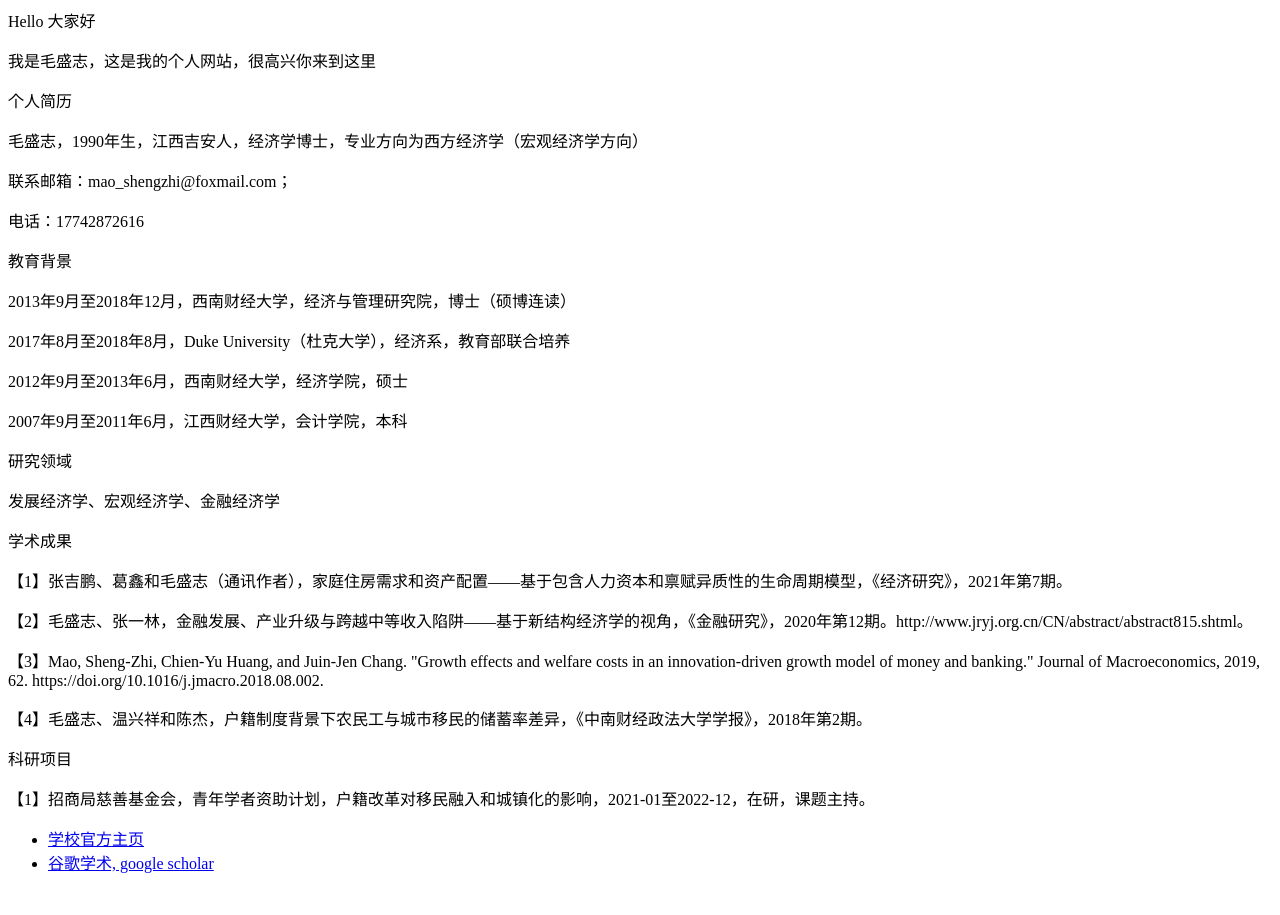
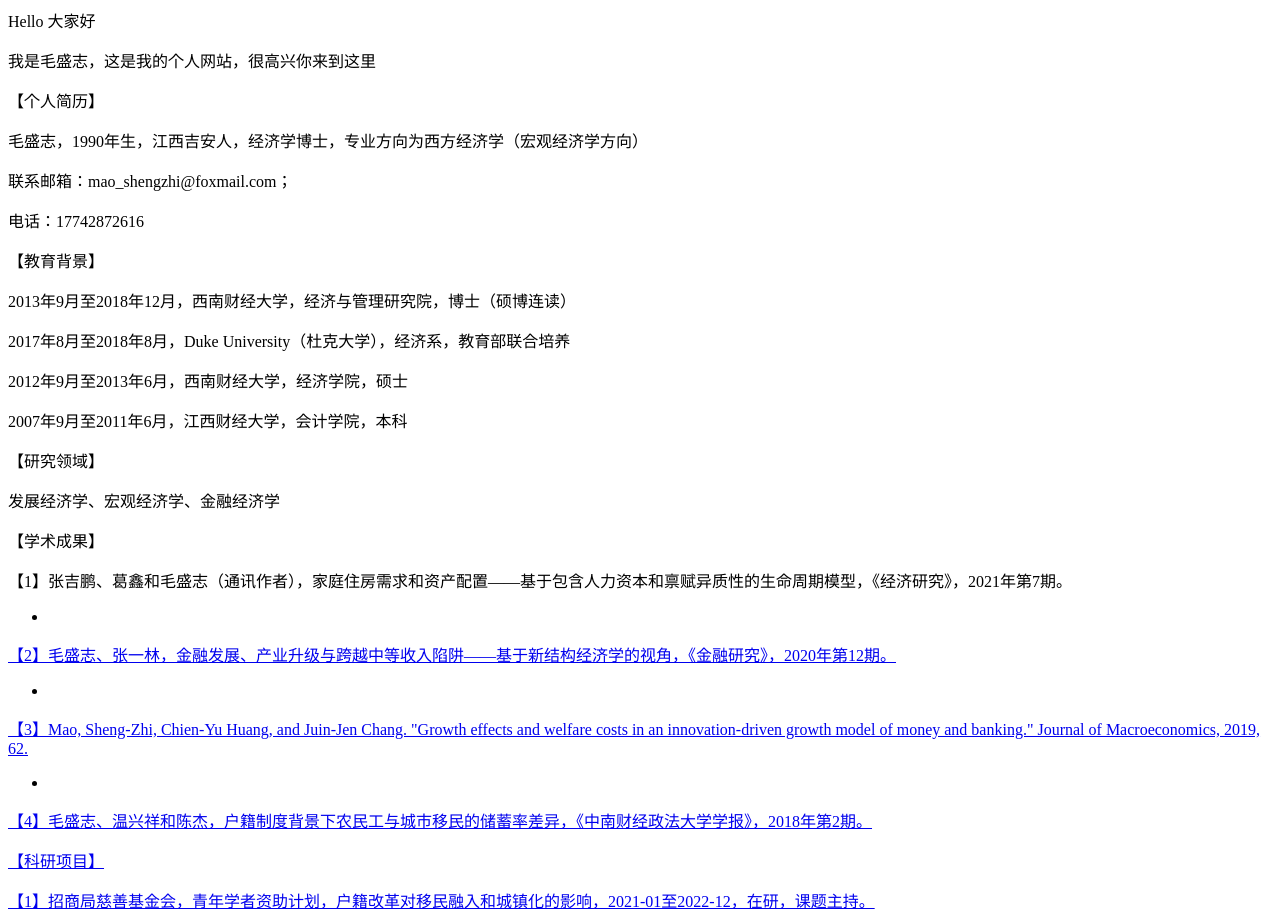
Before and after one commit to LukasMao/lukasmao.github.io, a plain HTML site: page index.html in a window 1280 px wide. Shown: the top 915 px of the page. Before the commit the page ends 890 px from the top, so only its background shows below. Drawn offline with Linux system fonts and the light colour scheme.

Commit message:
Update index.html

```diff
--- a/index.html
+++ b/index.html
@@ -1,27 +1,40 @@
 <p>Hello 大家好</p>
 <p>我是毛盛志，这是我的个人网站，很高兴你来到这里</p>
 
-<p>个人简历</p>
+<p>【个人简历】</p>
 <p>毛盛志，1990年生，江西吉安人，经济学博士，专业方向为西方经济学（宏观经济学方向）</p>
 <p>联系邮箱：mao_shengzhi@foxmail.com；</p>
 <p>电话：17742872616</p>
 
-<p>教育背景</p>
+<p>【教育背景】</p>
 <p>2013年9月至2018年12月，西南财经大学，经济与管理研究院，博士（硕博连读）</p>
 <p>2017年8月至2018年8月，Duke University（杜克大学），经济系，教育部联合培养</p>
 <p>2012年9月至2013年6月，西南财经大学，经济学院，硕士</p>
 <p>2007年9月至2011年6月，江西财经大学，会计学院，本科</p>
 
-<p>研究领域</p>
+<p>【研究领域】</p>
 <p>发展经济学、宏观经济学、金融经济学</p>
 
-<p>学术成果</p>
+<p>【学术成果】</p>
+
 <p>【1】张吉鹏、葛鑫和毛盛志（通讯作者），家庭住房需求和资产配置——基于包含人力资本和禀赋异质性的生命周期模型，《经济研究》，2021年第7期。</p>
-<p>【2】毛盛志、张一林，金融发展、产业升级与跨越中等收入陷阱——基于新结构经济学的视角，《金融研究》，2020年第12期。http://www.jryj.org.cn/CN/abstract/abstract815.shtml。</p>
-<p>【3】Mao, Sheng-Zhi, Chien-Yu Huang, and Juin-Jen Chang. "Growth effects and welfare costs in an innovation-driven growth model of money and banking." Journal of Macroeconomics, 2019, 62. https://doi.org/10.1016/j.jmacro.2018.08.002.</p>
+<ul>
+  <li> <a href="http://www.erj.cn/cn/mlInfo.aspx?m=20210312151123483443&n=20211018123918790713&tip=1"</a> </li>
+</ul>
+
+<p>【2】毛盛志、张一林，金融发展、产业升级与跨越中等收入陷阱——基于新结构经济学的视角，《金融研究》，2020年第12期。</p>
+<ul>
+  <li> <a href="http://www.jryj.org.cn/CN/abstract/abstract815.shtml"</a> </li>
+</ul>
+
+<p>【3】Mao, Sheng-Zhi, Chien-Yu Huang, and Juin-Jen Chang. "Growth effects and welfare costs in an innovation-driven growth model of money and banking." Journal of Macroeconomics, 2019, 62.</p>
+<ul>
+  <li> <a href="https://doi.org/10.1016/j.jmacro.2018.08.002"</a> </li>
+</ul>
+
 <p>【4】毛盛志、温兴祥和陈杰，户籍制度背景下农民工与城市移民的储蓄率差异，《中南财经政法大学学报》，2018年第2期。</p>
 
-<p>科研项目</p>
+<p>【科研项目】</p>
 <p>【1】招商局慈善基金会，青年学者资助计划，户籍改革对移民融入和城镇化的影响，2021-01至2022-12，在研，课题主持。</p>
 
 
```
